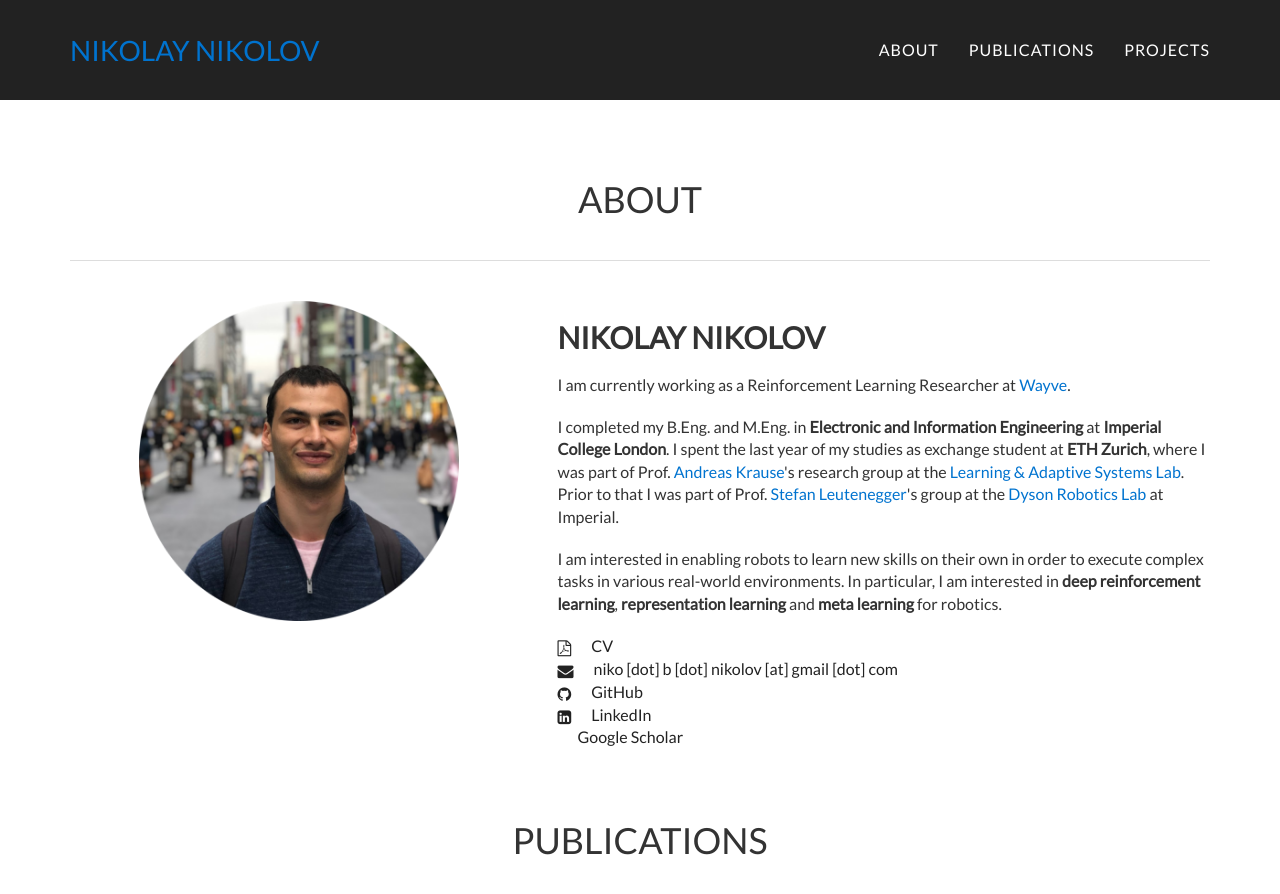
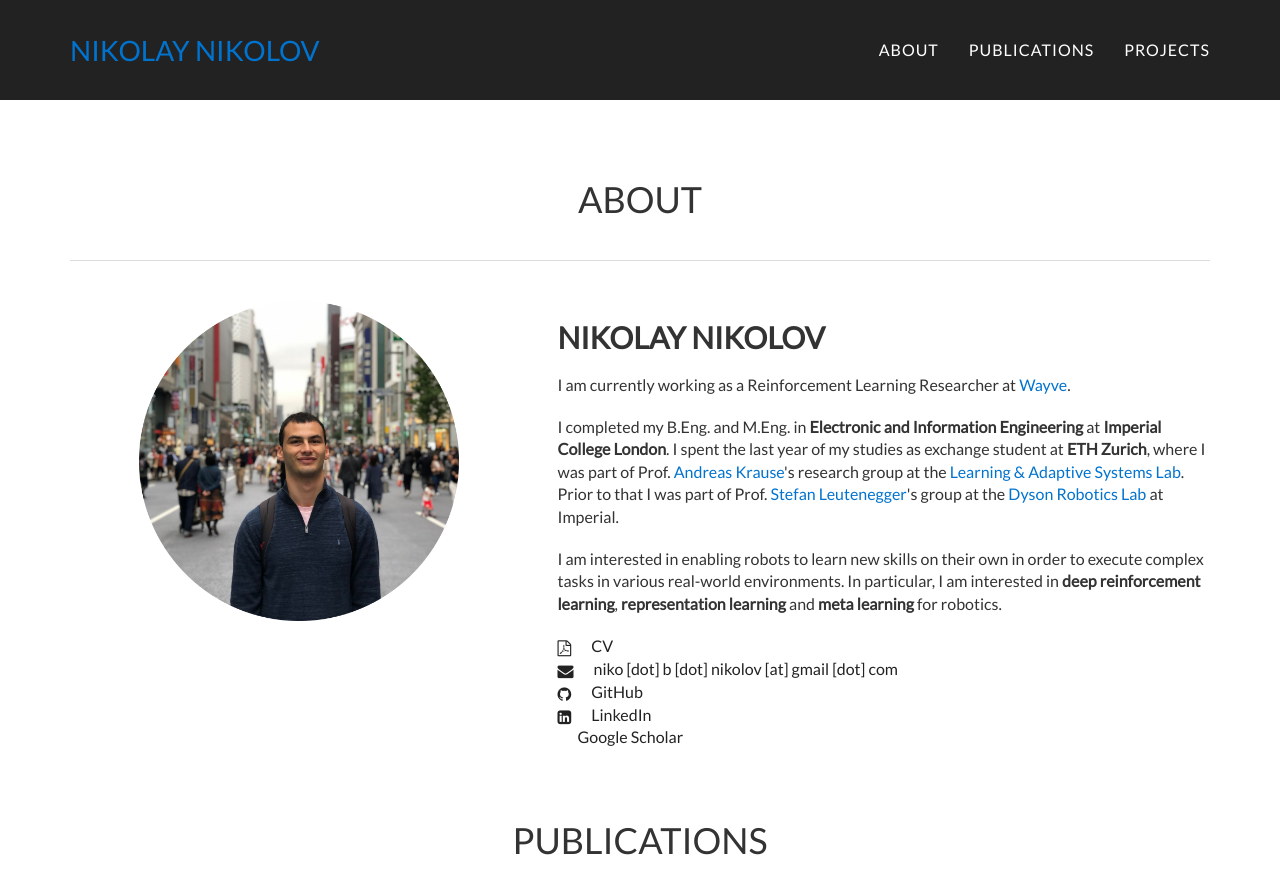
Before and after one commit to nikonikolov/nikonikolov.github.io, a Jekyll site: the page built from index.html, in a window 1280 px wide and 900 px high. Shown: the top 894 px of the window. Built offline with Jekyll 4.4.1, drawn with Linux system fonts in a browser that asks for light colours; a style sheet for code colours, icons or effects is not loaded.

Commit message:
change pic

```diff
--- a/index.html
+++ b/index.html
@@ -55,7 +55,7 @@ permalink: /
 
   <!-- +++++++++++++++++++++++++++++++++ PICTURE +++++++++++++++++++++++++++++++++ -->
   <div class="col-md-5 col-md-pull-7">
-    <img class="featurette-image img-responsive center-block profile_pic" src="/img/pp-ginza-circle.png" alt="Profile picture">
+    <img class="featurette-image img-responsive center-block profile_pic" src="/img/pp-ginza-far-circle.png" alt="Profile picture">
   </div>
 </div>
 
```
Also changed, not shown: img/pp-ginza-circle.png (deleted), img/pp-ginza-far-circle.png (added).
